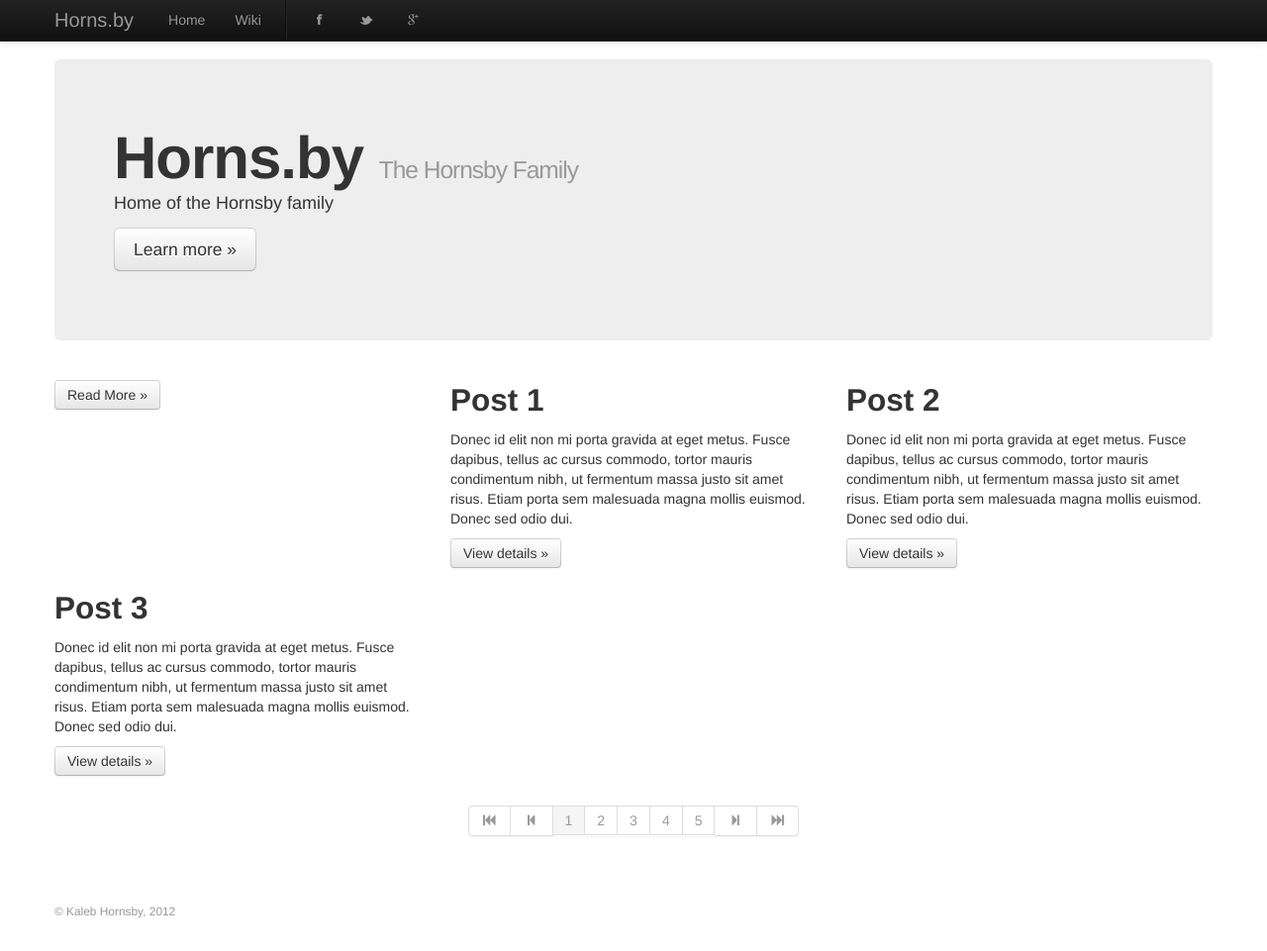
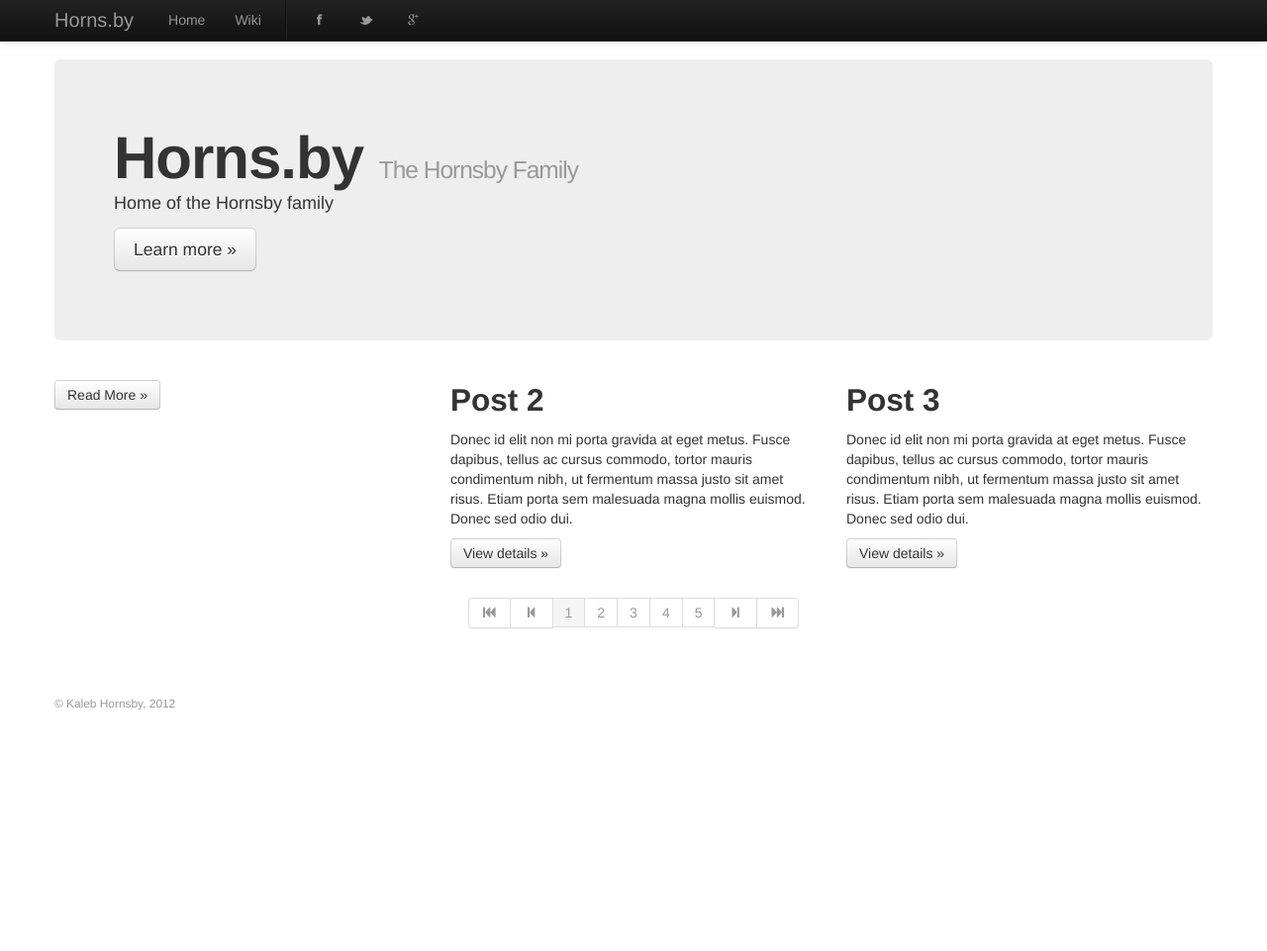
Before and after one commit to Hornsby/hornsby.github.com, a Jekyll site: the page built from index.html, in a window 1280 px wide and 961 px high. Shown: the whole window at 99% size. Built offline with Jekyll 4.4.1, drawn with Linux system fonts in a browser that asks for light colours; nearby versions of some CDN libraries; the list of posts is cut into pages by our own code.

Commit message:
Update index.html

```diff
--- a/index.html
+++ b/index.html
@@ -17,24 +17,13 @@ layout: master
     <div class="post span4">
       <h2><a href="{{ page.url }}">{{ page.title }}</a></h2>
       <p>
-        {{ post.content | strip_html | truncatewords:'20' '}}
+        {{ post.content | strip_html | truncatewords:'20' }}
       </p>
       <p>
         <a class="btn" href="{{ page.url }}">Read More &raquo;</a>
       </p>
     </div>
   {% endfor %}
-  <div class="span4">
-    <h2>Post 1</h2>
-    <p>
-      Donec id elit non mi porta gravida at eget metus. Fusce dapibus, tellus ac cursus commodo,
-      tortor mauris condimentum nibh, ut fermentum massa justo sit amet risus. Etiam porta sem
-      malesuada magna mollis euismod. Donec sed odio dui.
-    </p>
-    <p>
-      <a class="btn" href="#">View details &raquo;</a>
-    </p>
-  </div>
   <div class="span4">
     <h2>Post 2</h2>
     <p>
```
